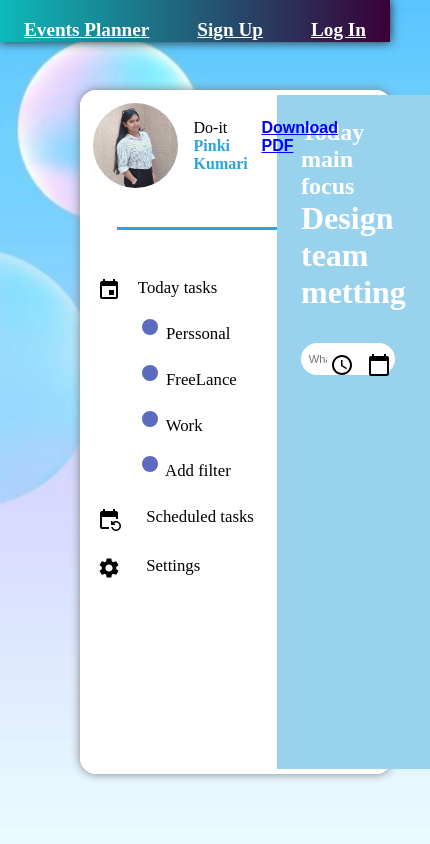
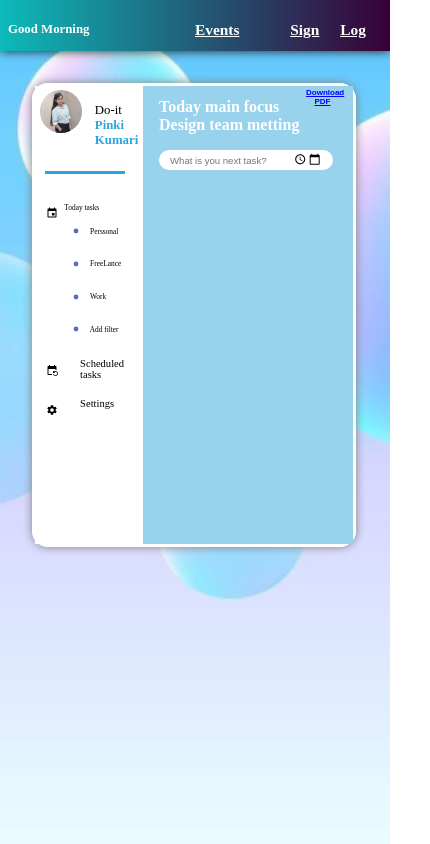
Before and after one commit to PinkiKumari16/Events-Planner, a React (Vite) app: page / in a window 390 px wide. Shown: the whole page, 430 px wide, since content can reach past the window. Built offline with nearby package versions, Linux system fonts and the light colour scheme.

Commit message:
make responsive

```diff
--- a/src/App.css
+++ b/src/App.css
@@ -19,11 +19,16 @@ body{
     font-size: 1.3em;
     box-shadow: 0 0 10px #222122;
     background: linear-gradient(to right, #0cbaba, #380036);
+    box-sizing: border-box;
+    padding: 0 1rem;
+    display: flex;
+    justify-content: space-between;
 }
 
 ul{
     display: flex;
     justify-content:space-around;
+    width: 50%;
 }
 
 li{
@@ -63,20 +68,68 @@ li{
     height: 100vh;
     width: 100vw;
 }
-@media (max-width: 450px) {
-    .navBar{
-        height: 5vh;
+
+@media (max-width: 1440px) {
+    .navBar {
+        font-size: 1.2em;
+    }
+    .pdfButton {
+        right: 13rem;
+        top: 10rem;
+        width: 6vw;
         font-size: 1em;
     }
+}
 
+@media (max-width: 1024px) {
+    .navBar {
+        font-size: 1em;
+        padding: 0 0.5rem;
+    }
+    .pdfButton {
+        right: 6rem;
+        top: 8.5rem;
+        width: 8vw;
+        font-size: 0.8em;
+    }
 }
-@media (max-width: 1200px) {
-    .navBar{
-        font-size: 1em;
+
+@media (max-width: 768px) {
+    .navBar {
+        font-size: 0.9em;
+        padding: 0 0.5rem;
     }
-    .pdfButton{
-        right: 7rem;
+    .pdfButton {
+        right: 5rem;
         top: 7rem;
+        width: 9vw;
+        font-size: 0.7em;
     }
+}
 
+@media (max-width: 450px) {
+    .navBar {
+        font-size: 0.8em;
+        padding: 0 0.5rem;
+        height: 6vh;
+    }
+    .pdfButton {
+        right: 3rem;
+        top: 4.5rem;
+        width: 10vw;
+        font-size: 0.5em;
+    }
 }
+
+@media (max-width: 375px) {
+    .navBar {
+        font-size: 0.7em;
+        padding: 0 0.5rem;
+    }
+    .pdfButton {
+        right: 2.2rem;
+        top: 3.5rem;
+        width: 11vw;
+        font-size: 0.4em;
+    }
+}
--- a/src/App.jsx
+++ b/src/App.jsx
@@ -5,7 +5,7 @@ import './App.css'
 import { Home } from './pages/Home';
 import { LogInPage } from './pages/LogInPage';
 import { SignupPage } from './pages/SignupPage';
-import { styled } from '@mui/material';
+// import { styled } from '@mui/material';
 
 
 
@@ -13,6 +13,7 @@ function App() {
   return (
     <BrowserRouter>
       <nav className='navBar'>
+        <h1 style={{color: '#fff'}}>Good Morning</h1>
         <ul>
           <li><Link to='/' className='links'>Events Planner</Link></li>
           <li><Link to='/signup' className='links'>Sign Up</Link></li>
--- a/src/components/body box/BodyBox.module.css
+++ b/src/components/body box/BodyBox.module.css
@@ -8,9 +8,41 @@
     margin: 5.5em 20em 0 23em;
     box-shadow: gray 0 0 10px;
 }
-@media (max-width: 1200px) {
-    .mainBox{
-        margin: 3em 20em 0 5em;
-        width: 80vw;
+@media (max-width: 1440px) {
+    .mainBox {
+        height: 79vh;
+        width: 70vw;
+        margin: 5em 15em 0 15em;
     }
 }
+
+@media (max-width: 1024px) {
+    .mainBox {
+        width: 85vw;
+        margin: 4em 5em 0 4em;
+    }
+}
+
+@media (max-width: 768px) {
+    .mainBox {
+        margin: 3em 2em 0 3em;
+        height: 75vh;
+    }
+}
+
+@media (max-width: 450px) {
+    .mainBox {
+        width: 83vw;
+        margin: 2em 1em 0 2em;
+        border-width: 3px;
+        height: 55vh;
+    }
+}
+
+@media (max-width: 375px) {
+    .mainBox {
+        margin: 1em 0.5em 0 2em;
+        border-width: 2px;
+        height: 50vh;
+    }
+}
--- a/src/components/list/List.jsx
+++ b/src/components/list/List.jsx
@@ -10,11 +10,11 @@ export const List = ({task, currentTime, deleteIteam}) => {
     <>
       <div className={styles.listBox}>
         <FiberManualRecordIcon className={styles.dotIcon}/>
-        <h3 className={`${styles.iteam} ${(isChecked) ? styles.comp : ''}`}>{task}</h3>
+        <h3 className={`${styles.iteam} ${(isChecked) ? styles.done : ''}`}>{task}</h3>
         <div className={styles.timeAndCheckBox}>
           <h4>{currentTime}</h4>
-          <input type='checkbox' style={{transform: "scale(1.5)"}}  onClick={(e)=>setIsChecked(e.target.checked)}/>
-          <DeleteForeverIcon style={{marginTop: "0.5em"}} onClick={()=>deleteIteam(task)} />
+          <input type='checkbox' onClick={(e)=>setIsChecked(e.target.checked)} className={styles.checkBox} />
+          <DeleteForeverIcon onClick={()=>deleteIteam(task)} className={styles.deleteIcon}/>
         </div>
       </div>
     </>
--- a/src/components/main content/Main.jsx
+++ b/src/components/main content/Main.jsx
@@ -31,8 +31,8 @@ export const Main = () => {
     return (
     <>
         <div className={styles.mainContent}>
-            <h2>Today main focus</h2>
-            <h1 style={{color: 'var(--white-color)'}}> Design team metting</h1>
+            <h2 className={styles.h2}>Today main focus</h2>
+            <h1 style={{color: 'var(--white-color)'}} className={styles.h1}> Design team metting</h1>
             <form onSubmit={handleSubmit}>
                 <div className={styles.inputBox}>
                     <input
--- a/src/components/main content/Main.module.css
+++ b/src/components/main content/Main.module.css
@@ -35,17 +35,74 @@
     height: 90%;
     margin-top: 4em;
 }
-@media (max-width: 1200px) {
+
+@media (max-width: 1024px) {
     .mainContent{
-        padding: 1.5em;
-        width: 100%;
+        width: 85%;
+    }
+}
+
+
+@media (max-width: 768px) {
+    .mainContent{
+        padding: 1em 0 0 1.5em;
+        width: 75%;
     }
     .inputBox{
-        height: 2em;
-        padding: 0.3em;
+        height: 1.6em;
+        padding: 0.2em 0 0 1em;
     }
     .input{
         font-size: 0.7em;
     }
+    .inputIcon{
+        gap: 0.3em;
+        margin-top: 0.5px;
+        transform: scale(0.6);
+    }
+}
 
+@media (max-width: 450px) {
+    .mainContent{
+        padding: 0.8em 0 0 1em;
+        width: 100%;
+    }
+    .h2,h1{
+        font-size: 1em;
+    }
+    .inputBox{
+        height: 1.2em;
+        padding: 0 0 0 0.5em;
+        margin-top: 1em;
+    }
+    .input{
+        font-size: 0.6em;
+    }
+    .inputIcon{
+        margin-bottom: 10px;
+        transform: scale(0.5);
+    }
+    .listContener{
+        margin-top: 2em;
+    }
 }
+
+@media (max-width: 375px) {
+    .h2,h1{
+        font-size: 0.7em;
+    }
+    .inputBox{
+        height: 1em;
+        padding: 0.2em 0 0 0.5em;
+    }
+    .input{
+        font-size: 0.4em;
+    }
+    .inputIcon{
+        margin-bottom: 13px;
+        transform: scale(0.4);
+    }
+    .listContener{
+        margin-top: 1.5em;
+    }
+}
--- a/src/components/side bar/SideBar.jsx
+++ b/src/components/side bar/SideBar.jsx
@@ -19,21 +19,21 @@ export const SideBar = () => {
           <hr className={styles.line} />
           <div className={styles.information}>
             <div className={styles.todaysTask}>
-               <EventIcon />
+               <EventIcon className={styles.eventIcon} />
                <div className={styles.filterData}>
                   <p style={{color: 'var(--black-color)'}}>Today tasks</p>
-                  <p className={styles.filter}><FiberManualRecordIcon className={styles.dotIcon}/> Perssonal</p>
-                  <p className={styles.filter}><FiberManualRecordIcon className={styles.dotIcon}/> FreeLance</p>
-                  <p className={styles.filter}><FiberManualRecordIcon className={styles.dotIcon}/> Work</p>
-                  <p className={styles.filter}><FiberManualRecordIcon className={styles.dotIcon}/> Add filter</p>
+                  <p className={styles.filter}><FiberManualRecordIcon className={styles.dotIcon}/> <span className={styles.iteams}>Perssonal</span></p>
+                  <p className={styles.filter}><FiberManualRecordIcon className={styles.dotIcon}/> <span className={styles.iteams}>FreeLance</span></p>
+                  <p className={styles.filter}><FiberManualRecordIcon className={styles.dotIcon}/> <span className={styles.iteams}>Work</span></p>
+                  <p className={styles.filter}><FiberManualRecordIcon className={styles.dotIcon}/> <span className={styles.iteams}>Add filter</span></p>
                 </div>
             </div>
             <div className={styles.todaysTask}>
-              <EventRepeatIcon />
+              <EventRepeatIcon className={styles.eventIcon}/>
               <p style={{marginLeft:'1.5em', color: 'var(--black-color)'}}>Scheduled tasks</p>
             </div>
             <div className={styles.todaysTask}>
-              <SettingsIcon />
+              <SettingsIcon className={styles.eventIcon}/>
               <p style={{marginLeft:'1.5em', color: 'var(--black-color)'}}>Settings</p>
             </div>
           </div>
--- a/src/components/side bar/SideBar.module.css
+++ b/src/components/side bar/SideBar.module.css
@@ -2,6 +2,7 @@
     height: 100%;
     width: 23rem;
     background-color: var(--white-color);
+    transition: width 0.3 ease;
 
 }
 .dataContainer{
@@ -39,6 +40,7 @@ strong{
 .filterData{
     margin: 0 0 0 1.5em;
 
+
 }
 .filter{
     margin: 1em 0 0 0;
@@ -47,31 +49,165 @@ strong{
 .dotIcon{
     color: var(--blue-color);
 }
-@media (max-width: 1200px) {
-    .sideBar{
-        width: 12rem;
+
+/* Adjustments for large desktops */
+@media (max-width: 1440px) {
+    .sideBar {
+        width: 20rem;
     }
-    .dataContainer{
+}
+
+/* Adjustments for tablets */
+@media (max-width: 1024px) {
+    .sideBar {
+        width: 15rem;
+    }
+    .dataContainer {
         padding: 0.5em;
     }
-    .nameBox{
-        margin-top: 1em;
-        font-size: 1em;
+
+    .nameBox {
+        margin-top: 1.2em;
+        font-size: 1.2em;
     }
-    .line{
+
+    .line {
         width: 10em;
-        margin: 1.4em 5em 0 2em;
+        margin: 1.4em 4em 0 2em;
     }
-    .information{
-        margin: 2em 0 0 0.5em;
-        font-size: 1.5em;
 
+    .information {
+        margin: 2em 0 0 1em;
+        font-size: 1.6em;
     }
+
     .filterData {
         margin: 0 0 0 1em;
         font-size: 1em;
     }
-    .todaysTask{
+
+    .todaysTask {
         font-size: 0.7em;
     }
 }
+
+/* Adjustments for small tablets and large phones */
+@media (max-width: 768px) {
+    .sideBar {
+        width: 12rem;
+    }
+
+    .dataContainer {
+        padding: 0.5em;
+    }
+
+    .nameBox {
+        margin-top: 1em;
+        font-size: 1em;
+    }
+
+    .line {
+        width: 10em;
+        margin: 1.4em 5em 0 1em;
+    }
+
+    .information {
+        margin: 2em 0 0 0.5em;
+        font-size: 1.5em;
+    }
+
+    .filterData {
+        margin: 0 0 0 1em;
+        font-size: 1em;
+    }
+
+    .todaysTask {
+        font-size: 0.7em;
+    }
+}
+
+/* Adjustments for phones */
+@media (max-width: 450px) {
+    .sideBar {
+        width: 7rem;
+    }
+
+    .dataContainer {
+        padding: 0.3em;
+        height: 9vh;
+    }
+
+    .nameBox {
+        margin-top: 1em;
+        font-size: 0.8em;
+    }
+    .image{
+        height: 5vh;
+    }
+
+    .line {
+        width: 5em;
+        margin: 0.6em;
+    }
+
+    .information {
+        margin: 1.5em 0 0 0.3em;
+        font-size: 1.1em;
+    }
+    .todaysTask {
+        font-size: 0.6em;
+    }
+    .filterData {
+        margin:0.3em 0 0 0;
+        font-size: 0.7em;
+    }
+    .filter{
+        height: 3vh;
+
+    }
+    .iteams{
+        position: relative;
+        bottom: 1.3em;
+
+    }
+    .dotIcon{
+        transform: scale(0.3);
+    }
+    .eventIcon{
+        transform: scale(0.5);
+    }
+}
+
+/* Adjustments for small phones */
+@media (max-width: 375px) {
+    .sideBar {
+        width: 5rem;
+    }
+
+    .dataContainer {
+        padding: 0.1em;
+        height: 7vh;
+    }
+    .nameBox {
+        margin-top: 1em;
+        font-size: 0.5em;
+    }
+    .image{
+        height: 4.5vh;
+    }
+
+    .line {
+        width: 4em;
+        margin: 0.5em;
+    }
+
+    .information {
+        margin: 1.5em 1.5em 1em 0.1em;
+        font-size: 1em;
+    }
+    .todaysTask {
+        font-size: 0.5em;
+        text-align: center;
+        margin-bottom: 2.5em;
+    }
+}
```
Also changed, not shown: src/components/list/List.module.css (+114 -2 lines).
